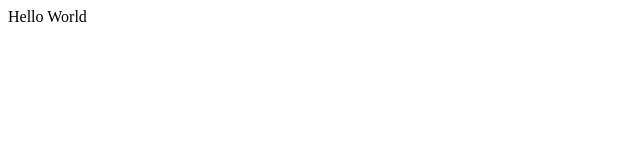
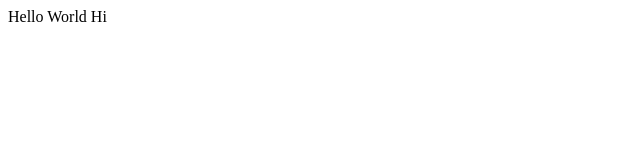
Before and after one commit to Code-ekoy/Repos, a plain HTML site: page index.html in a window 1280 px wide. Shown: the full height of the page, 0-640 px from the left. Drawn offline with Linux system fonts and the light colour scheme.

Commit message:
Update index

```diff
--- a/index.html
+++ b/index.html
@@ -7,5 +7,6 @@
 </head>
 <body>
     Hello World
+    Hi
 </body>
 </html>
```
